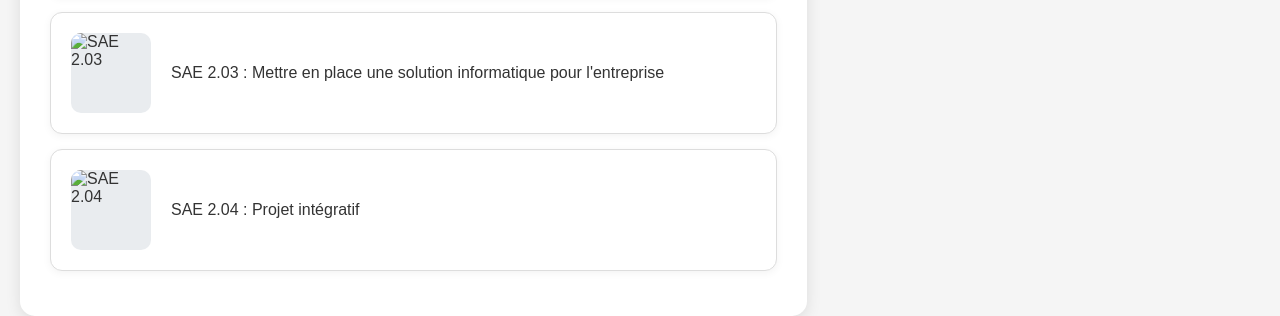
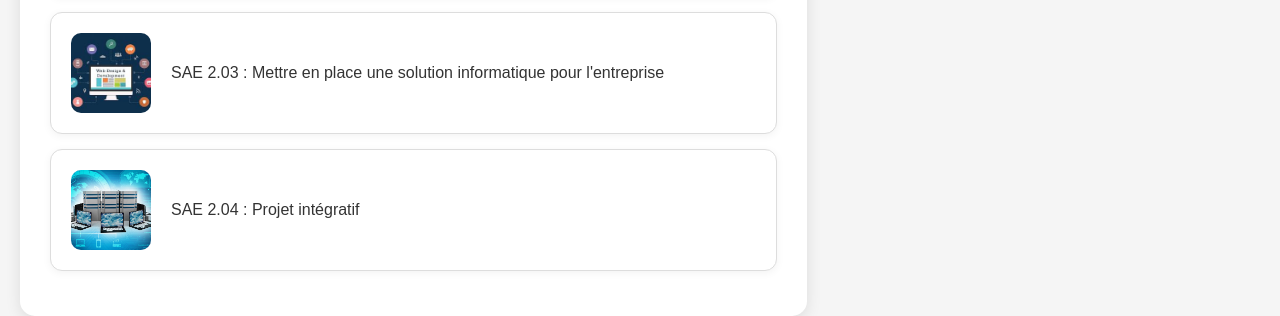
Before and after one commit to gylbtwnbrackets/Portfolio, a plain HTML site: page index.html in a window 1280 px wide. Shown: the part 1081-1397 px from the top of the page. Drawn offline with Linux system fonts and the light colour scheme.

Commit message:
images updated on index page

```diff
--- a/index.html
+++ b/index.html
@@ -301,12 +301,12 @@ h2 {
         </a>
 
         <a href="./portfolio/pages/SAE203.html" class="sae-card">
-            <img src="image8.jpg" alt="SAE 2.03" class="sae-image">
+            <img src="image4.jpg" alt="SAE 2.03" class="sae-image">
             <div>SAE 2.03 : Mettre en place une solution informatique pour l'entreprise</div>
         </a>
 
         <a href="./portfolio/pages/SAE204.html" class="sae-card">
-            <img src="image9.jpg" alt="SAE 2.04" class="sae-image">
+            <img src="image2.jpg" alt="SAE 2.04" class="sae-image">
             <div>SAE 2.04 : Projet intégratif</div>
         </a>
     </div>
```
Also changed, not shown: 1 other file.
